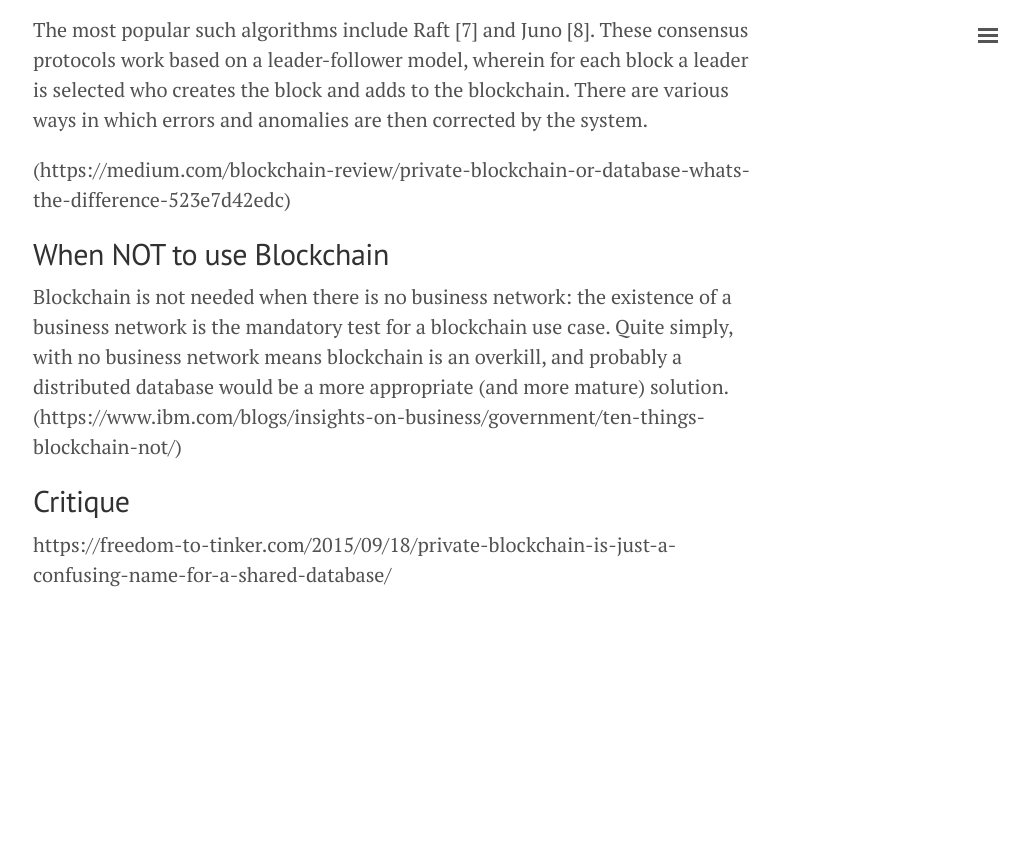
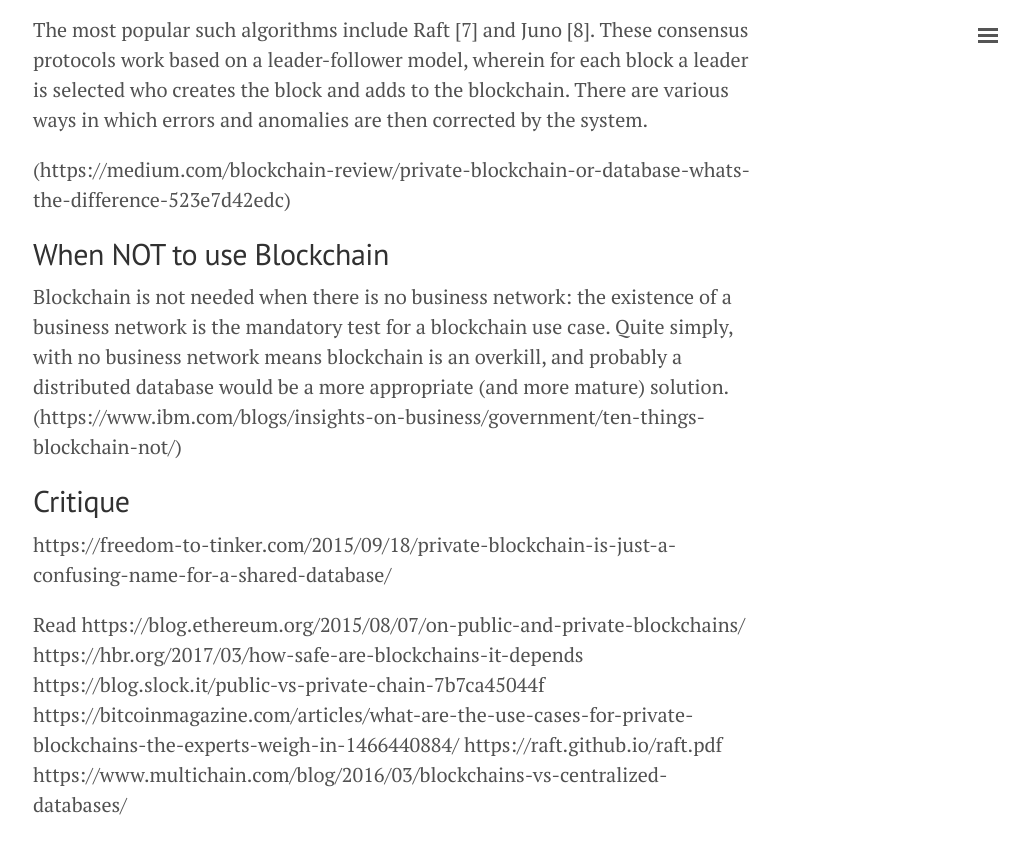
Before and after one commit to herman-hellenes/herman-hellenes.github.io, a Jekyll site: the page built from undone_posts/blockchain.md, in a window 1280 px wide and 900 px high, scrolled down 3237 px. Shown: the top 854 px of the window, without its empty margins (247-1276 px from the left). Built offline with Jekyll 4.4.1, drawn with Linux system fonts in a browser that asks for light colours; nearby versions of some CDN libraries; our own code applies the rules of GitHub Pages for plain Markdown files; before the commit the page ends 3907 px from its top, so only the background shows below that.

Commit message:
Update blockchain.md

```diff
--- a/undone_posts/blockchain.md
+++ b/undone_posts/blockchain.md
@@ -68,3 +68,12 @@
 
 ## Critique
 https://freedom-to-tinker.com/2015/09/18/private-blockchain-is-just-a-confusing-name-for-a-shared-database/
+
+
+Read
+https://blog.ethereum.org/2015/08/07/on-public-and-private-blockchains/
+https://hbr.org/2017/03/how-safe-are-blockchains-it-depends
+https://blog.slock.it/public-vs-private-chain-7b7ca45044f
+https://bitcoinmagazine.com/articles/what-are-the-use-cases-for-private-blockchains-the-experts-weigh-in-1466440884/
+https://raft.github.io/raft.pdf
+https://www.multichain.com/blog/2016/03/blockchains-vs-centralized-databases/
```
